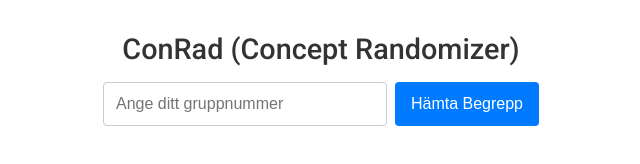
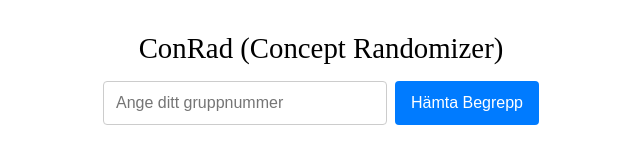
Before and after one commit to turbomacka/ConRad, a plain HTML site: page frontend/index.html in a window 1280 px wide. Shown: the whole page, without its empty margins (319-959 px from the left). Drawn offline with Linux system fonts and the light colour scheme.

Commit message:
Fixat CSS-syntax och sömlös inbäddning

```diff
--- a/frontend/style.css
+++ b/frontend/style.css
@@ -8,14 +8,6 @@
 html, body {
   background: transparent !important;
   overflow: hidden;
-}
-
-body {
-  font-family: 'Roboto', sans-serif;
-  background: #f4f4f4;
-  color: #333;
-  min-height: 100vh;
-  position: relative;
 }
 
 /* Svep-overlay som täcker hela skärmen, animerad gradient */
@@ -60,7 +52,7 @@ body {
   border: none;
   box-shadow: none;
   text-align: center;
-  min-height: 650px;
+  min-height: 650px; /* Justera om det behövs */
 }
 
 /* Distortion-effekt på containern */
@@ -117,7 +109,7 @@ button:hover {
   padding: 1rem;
   border: 1px solid #ddd;
   border-radius: 4px;
-  background: #fafafa;
+  background: rgba(255, 255, 255, 0.9); /* Lätt transparens */
   text-align: left;
 }
 
```
